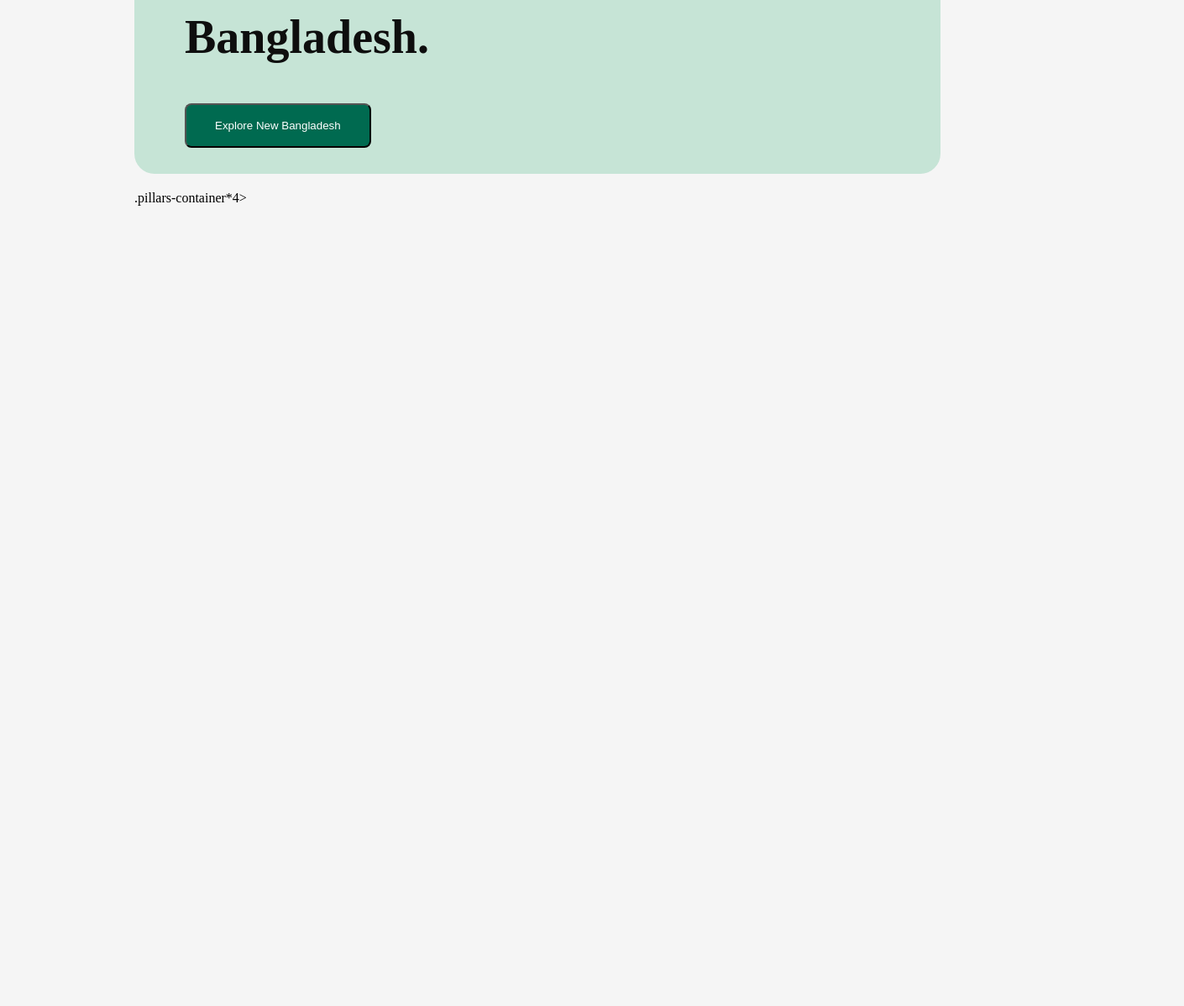
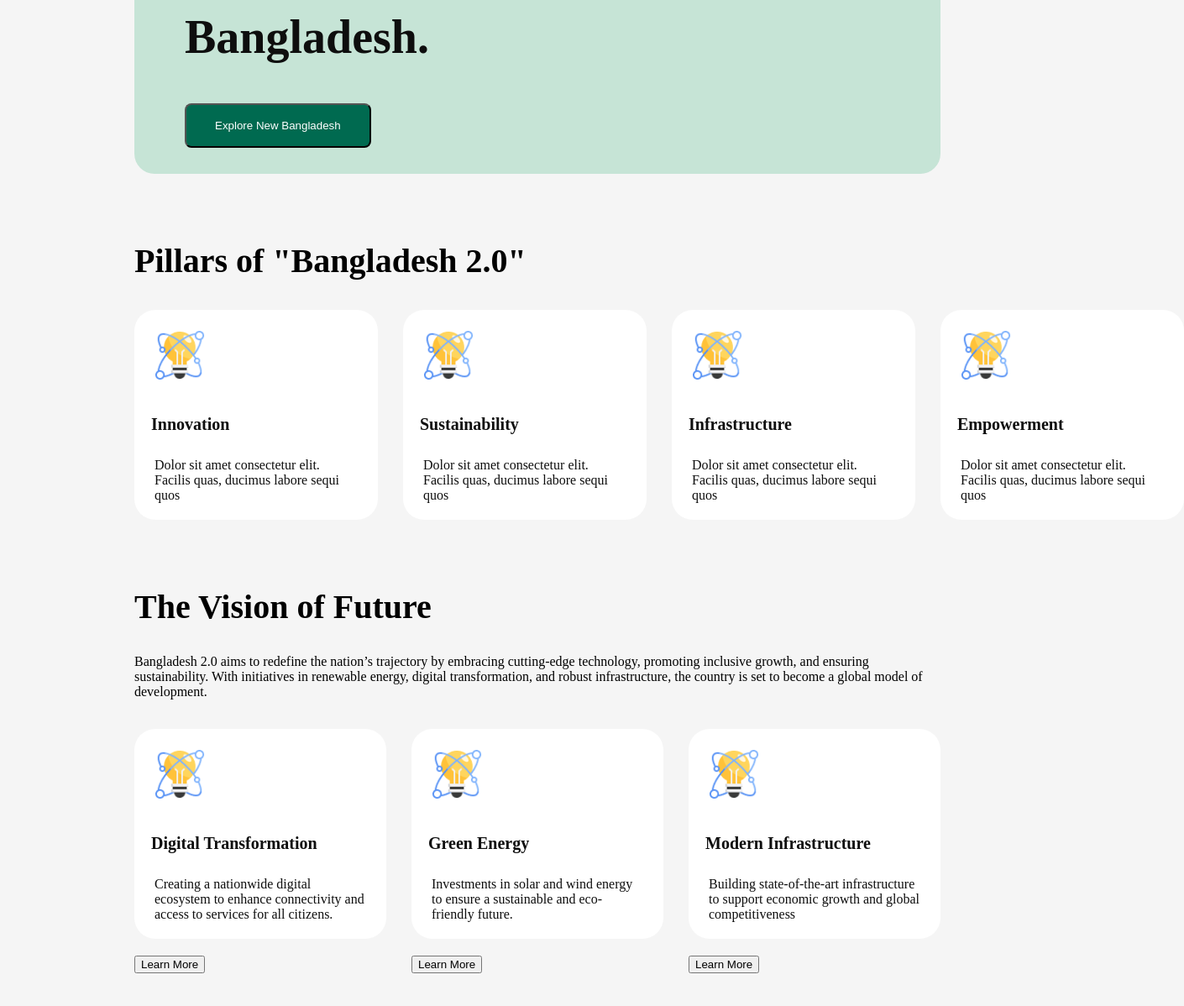
Before and after one commit to foysal2414/assignment-1, a plain HTML site: page index.html in a window 1280 px wide. Shown: the part 604-1802 px from the top of the page at 84% size, 1410 px wide, since content can reach past the window. Before the commit the page ends 857 px from the top, so only its background shows below. Drawn offline with Linux system fonts and the light colour scheme.

Commit message:
adding assignment main part

```diff
--- a/index.html
+++ b/index.html
@@ -34,9 +34,55 @@
     </header>
     <main>
         <section>
-            <h2></h2>
+            <h2 class="pillars-heading">Pillars of "Bangladesh 2.0"</h2>
             <div class="Pillars">
-                .pillars-container*4>
+                <div class="pillars-container">
+                    <img src="image/card-icon.png" alt="" class="pillars-img">
+                    <h4 class="pillars-title">Innovation</h4>
+                    <p class="pillers-description">Dolor sit amet consectetur elit. Facilis quas, ducimus labore sequi quos </p>
+                </div>
+                <div class="pillars-container">
+                    <img src="image/card-icon.png" alt="" class="pillars-img">
+                    <h4 class="pillars-title">Sustainability</h4>
+                    <p class="pillers-description">Dolor sit amet consectetur elit. Facilis quas, ducimus labore sequi quos </p>
+                </div>
+                <div class="pillars-container">
+                    <img src="image/card-icon.png" alt="" class="pillars-img">
+                    <h4 class="pillars-title">Infrastructure</h4>
+                    <p class="pillers-description">Dolor sit amet consectetur elit. Facilis quas, ducimus labore sequi quos </p>
+                </div>
+                <div class="pillars-container">
+                    <img src="image/card-icon.png" alt="" class="pillars-img">
+                    <h4 class="pillars-title">Empowerment</h4>
+                    <p class="pillers-description">Dolor sit amet consectetur elit. Facilis quas, ducimus labore sequi quos </p>
+                </div>
+            </div>
+        </section>
+        <section>
+            <h2 class="pillars-heading">The Vision of Future</h2>
+            <p pillers-description>Bangladesh 2.0 aims to redefine the nation’s trajectory by embracing cutting-edge technology, promoting inclusive growth, and ensuring sustainability. With initiatives in renewable energy, digital transformation, and robust infrastructure, the country is set to become a global model of development.
+
+            </p>
+            <div class="Pillars">
+                <div class="pillars-container">
+                    <img src="image/card-icon.png" alt="" class="pillars-img">
+                    <h4 class="pillars-title">Digital Transformation</h4>
+                    <p class="pillers-description">Creating a nationwide digital ecosystem to enhance connectivity and access to services for all citizens. </p>
+                    <a href=""> <button>Learn More</button> </a>
+                </div>
+                <div class="pillars-container">
+                    <img src="image/card-icon.png" alt="" class="pillars-img">
+                    <h4 class="pillars-title">Green Energy</h4>
+                    <p class="pillers-description">Investments in solar and wind energy to ensure a sustainable and eco-friendly future. </p>
+                    <a href=""> <button>Learn More</button> </a>
+                </div>
+                <div class="pillars-container">
+                    <img src="image/card-icon.png" alt="" class="pillars-img">
+                    <h4 class="pillars-title">Modern Infrastructure</h4>
+                    <p class="pillers-description">Building state-of-the-art infrastructure to support economic growth and global competitiveness</p>
+                    <a href=""> <button>Learn More</button> </a>
+                </div>
+
             </div>
         </section>
     </main>
--- a/style/style.css
+++ b/style/style.css
@@ -52,3 +52,43 @@ body{
 .banner-img{
 gap: 64px;
 }
+
+/* main section-pillars style */
+
+.pillars-heading{
+    margin-top: 80px;
+    font-size: 40px;
+    font-weight: bold;
+}
+.Pillars{
+    display: flex;
+    margin-top: 35px; ;
+    margin-bottom: 80px ;
+    gap: 30px;
+}
+.pillars-container{
+    background-color: #FFFFFF;
+    border-radius: 25px;
+    width: 305px;
+    height: 250px;
+    /* justify-content:center; */
+}
+.pillars-img{
+    width: 60px;
+    height: 60px;
+    padding: 24px 0px 10px 24px ;
+}
+.pillars-title{
+    font-size: 20px;
+    font-weight:bold;
+    color: #0E0E0E;
+    width: 250px;
+    height: 25px;
+    padding:0px 20px ;
+}
+.pillers-description{
+    font-size:16px ;
+    color: #0E0E0E;
+    padding:0px 24px 24px 24px ;
+
+}
```
